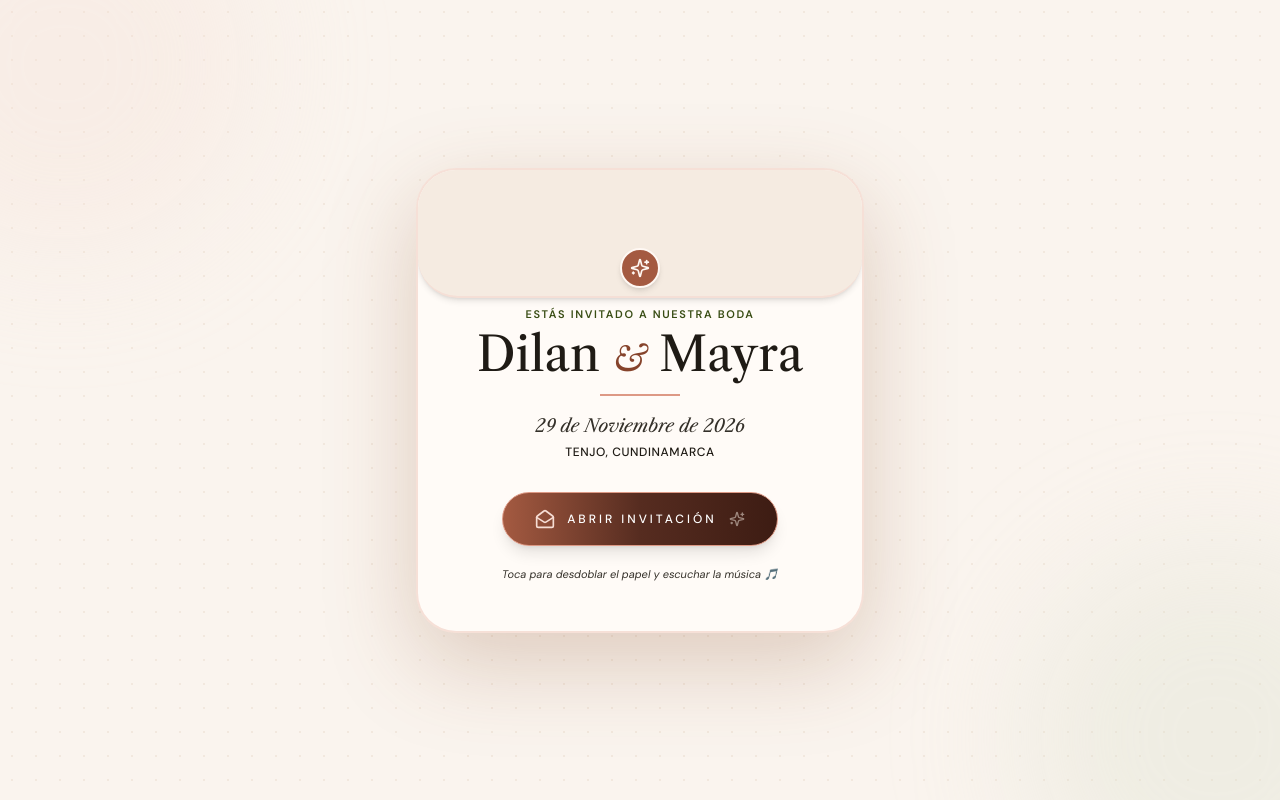
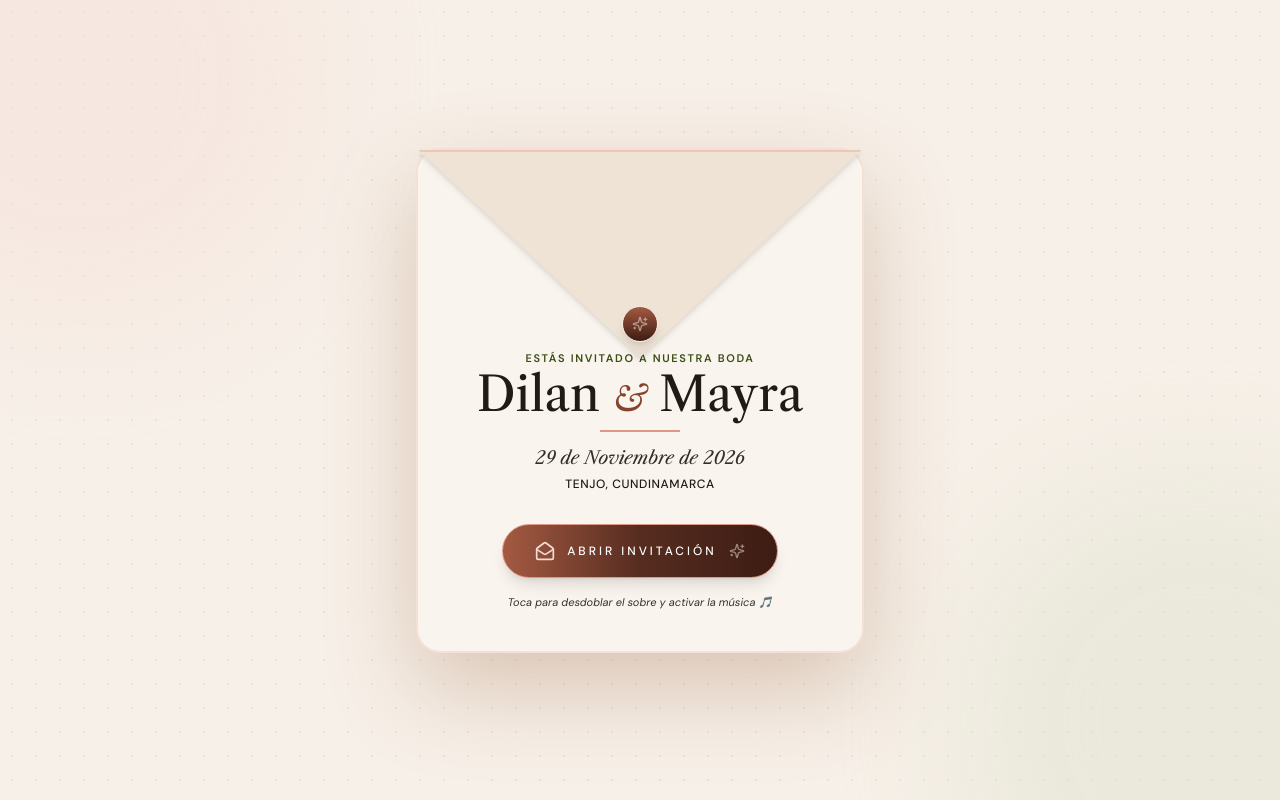
Before and after one commit to Dilan-has/invitacion, a Vue app: page / in a window 1280 px wide. Shown: the top 800 px of the page. Built offline with nearby package versions, Linux system fonts and the light colour scheme; a web font is replaced by a local one.

Commit message:
Mejora de sobre triangular 3D que se desdobla hacia arriba

```diff
--- a/src/components/WelcomeOverlay.vue
+++ b/src/components/WelcomeOverlay.vue
@@ -6,57 +6,62 @@
   >
     <div
       v-if="isOpen"
-      class="fixed inset-0 z-[100] bg-[#FAF4EE] flex items-center justify-center p-4 overflow-hidden select-none [perspective:1200px]"
+      class="fixed inset-0 z-[100] bg-[#F7F0E8] flex items-center justify-center p-4 overflow-hidden select-none [perspective:1200px]"
     >
-      <!-- Background Decorative Warm Gradients -->
-      <div class="absolute inset-0 bg-[radial-gradient(#e5d5c5_1px,transparent_1px)] [background-size:24px_24px] opacity-40"></div>
-      <div class="absolute -top-32 -left-32 w-96 h-96 bg-terracotta-200/30 rounded-full blur-3xl"></div>
-      <div class="absolute -bottom-32 -right-32 w-96 h-96 bg-olive-200/30 rounded-full blur-3xl"></div>
+      <!-- Background Ambient Warm Glows -->
+      <div class="absolute inset-0 bg-[radial-gradient(#e2d2c2_1px,transparent_1px)] [background-size:24px_24px] opacity-50"></div>
+      <div class="absolute -top-40 -left-40 w-[30rem] h-[30rem] bg-terracotta-200/40 rounded-full blur-3xl"></div>
+      <div class="absolute -bottom-40 -right-40 w-[30rem] h-[30rem] bg-olive-200/40 rounded-full blur-3xl"></div>
 
-      <!-- Main Envelope Outer Container -->
+      <!-- Main Envelope 3D Container -->
       <div
         :class="[
           'relative max-w-md w-full transition-all duration-1000 transform [transform-style:preserve-3d]',
-          isUnfoldingLetter ? 'scale-110 -translate-y-8 opacity-0 blur-xs' : 'scale-100 translate-y-0 opacity-100'
+          isUnfoldingLetter ? 'scale-110 -translate-y-12 opacity-0 blur-xs' : 'scale-100 translate-y-0 opacity-100'
         ]"
       >
 
-        <!-- Outer Craft Paper Envelope Card -->
-        <div class="relative bg-[#FFFBF7] rounded-[2.5rem] p-8 sm:p-12 text-center border-2 border-terracotta-200/90 shadow-[0_30px_90px_rgba(139,81,44,0.25)] overflow-hidden">
+        <!-- Outer Envelope Base Body -->
+        <div class="relative bg-[#FAF4EE] rounded-3xl p-6 sm:p-10 text-center border-2 border-terracotta-200/90 shadow-[0_35px_90px_rgba(139,81,44,0.28)] overflow-visible">
 
-          <!-- Top Envelope Triangular Flap Effect -->
+          <!-- REAL 3D TRIANGULAR ENVELOPE FLAP (Points Downwards, Flips UPWARDS 180°) -->
           <div
             :class="[
-              'absolute top-0 left-0 right-0 h-32 bg-[#F5EBE1] border-b-2 border-terracotta-200/80 rounded-b-[2.5rem] origin-top transition-transform duration-700 ease-in-out shadow-md z-20 pointer-events-none',
+              'absolute top-0 left-0 right-0 h-44 sm:h-52 z-30 origin-top transition-transform duration-700 ease-in-out [transform-style:preserve-3d] drop-shadow-md pointer-events-none',
               isOpeningFlap ? '[transform:rotateX(-180deg)]' : '[transform:rotateX(0deg)]'
             ]"
           >
-            <!-- Gold Seal Motif on Flap -->
-            <div class="absolute bottom-2 left-1/2 -translate-x-1/2 w-10 h-10 rounded-full bg-terracotta-700 border-2 border-cream-100 flex items-center justify-center shadow-md">
-              <Sparkles class="w-5 h-5 text-cream-100" />
+            <!-- Triangular Shape using CSS Clip-Path -->
+            <div
+              class="w-full h-full bg-[#EFE3D5] border-t-2 border-terracotta-300/80 [clip-path:polygon(0_0,_100%_0,_50%_100%)] flex flex-col items-center justify-end pb-3"
+            >
+              <!-- Gold Foil Crest Accent on Flap -->
+              <div class="w-9 h-9 rounded-full bg-gradient-to-b from-terracotta-700 to-terracotta-900 border border-cream-200 flex items-center justify-center shadow-lg mb-1">
+                <Sparkles class="w-4 h-4 text-cream-100 animate-pulse" />
+              </div>
             </div>
           </div>
 
-          <!-- Inside Unfolding Letter Content -->
+          <!-- Inside Letter Card Content (Slides Up when envelope unfolds) -->
           <div
             :class="[
-              'relative z-10 transition-all duration-700 ease-out',
-              isOpeningFlap ? 'translate-y-2 scale-102' : 'translate-y-0'
+              'relative z-10 pt-16 sm:pt-20 transition-all duration-700 ease-out',
+              isOpeningFlap ? '-translate-y-6 scale-102' : 'translate-y-0'
             ]"
           >
-            <!-- Monogram Seal -->
-            <div class="w-16 h-16 rounded-full bg-cream-200 border-2 border-terracotta-300 flex items-center justify-center mx-auto mb-6 text-terracotta-700 shadow-inner">
+            <!-- Monogram Emblem -->
+            <div class="w-16 h-16 rounded-full bg-cream-200 border-2 border-terracotta-300 flex items-center justify-center mx-auto mb-4 text-terracotta-700 shadow-inner">
               <span class="font-serif text-2xl font-bold tracking-wider">D&amp;M</span>
             </div>
 
-            <span class="text-[11px] uppercase tracking-editorial text-olive-700 font-semibold mb-2 block">Estás Invitado a Nuestra Boda</span>
+            <span class="text-[11px] uppercase tracking-editorial text-olive-700 font-semibold mb-1 block">Estás Invitado a Nuestra Boda</span>
 
             <!-- Couple Names -->
-            <h1 class="font-serif text-4xl sm:text-5xl text-charcoal-900 font-normal mb-3 leading-tight">
+            <h1 class="font-serif text-4xl sm:text-5xl text-charcoal-900 font-normal mb-2 leading-tight">
               Dilan <span class="font-serif italic text-terracotta-600 text-3xl sm:text-4xl">&amp;</span> Mayra
             </h1>
 
-            <div class="w-20 h-0.5 bg-terracotta-400 mx-auto my-4"></div>
+            <div class="w-20 h-0.5 bg-terracotta-400 mx-auto my-3"></div>
 
             <p class="font-serif italic text-base sm:text-lg text-charcoal-800 mb-1">
               29 de Noviembre de 2026
@@ -70,15 +75,15 @@
             <button
               @click="openEnvelope"
               :disabled="isOpeningFlap"
-              class="group relative inline-flex items-center justify-center gap-3 bg-gradient-to-r from-terracotta-700 via-terracotta-800 to-terracotta-900 text-white font-medium py-4 px-8 rounded-full shadow-lg hover:shadow-2xl transform hover:-translate-y-1 active:translate-y-0 transition-all duration-300 uppercase tracking-widest text-xs cursor-pointer border border-terracotta-400 disabled:opacity-50"
+              class="group relative inline-flex items-center justify-center gap-3 bg-gradient-to-r from-terracotta-700 via-terracotta-800 to-terracotta-900 text-white font-medium py-4 px-8 rounded-full shadow-lg hover:shadow-2xl transform hover:-translate-y-1 active:translate-y-0 transition-all duration-300 uppercase tracking-widest text-xs cursor-pointer border border-terracotta-400 disabled:opacity-50 z-40"
             >
               <MailOpen class="w-5 h-5 text-terracotta-200 group-hover:scale-110 transition-transform" />
               <span>Abrir Invitación</span>
               <Sparkles class="w-4 h-4 text-cream-200 animate-pulse" />
             </button>
 
-            <p class="text-[11px] text-charcoal-800 mt-5 italic">
-              Toca para desdoblar el papel y escuchar la música 🎵
+            <p class="text-[11px] text-charcoal-800 mt-4 italic">
+              Toca para desdoblar el sobre y activar la música 🎵
             </p>
           </div>
 
@@ -101,22 +106,22 @@ const isOpeningFlap = ref(false)
 const isUnfoldingLetter = ref(false)
 
 const openEnvelope = () => {
-  // Step 1: Start 3D flap rotation upward
+  // Step 1: Flap flips UPWARDS 180 degrees
   isOpeningFlap.value = true
 
-  // Immediately trigger background music playback on click
+  // Immediately trigger background music playback on tap
   emit('open')
 
-  // Step 2: Unfold letter card & expand
+  // Step 2: Letter slides up & expands
   setTimeout(() => {
     isUnfoldingLetter.value = true
-  }, 400)
+  }, 450)
 
   // Step 3: Complete transition & unlock body scroll
   setTimeout(() => {
     isOpen.value = false
     document.body.style.overflow = ''
-  }, 1100)
+  }, 1150)
 }
 
 onMounted(() => {
```
